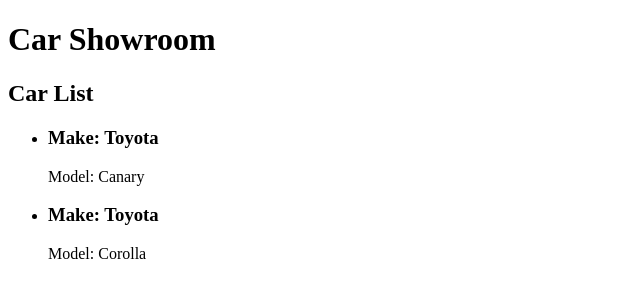
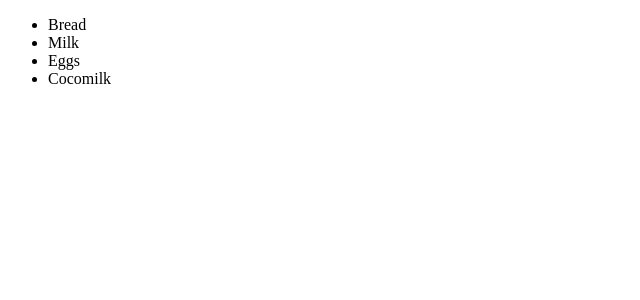
Before and after one commit to junsan24/react-project, a React (Vite) app: page / in a window 1280 px wide. Shown: the top 300 px of the page, without its empty margins (0-640 px from the left). Built offline with nearby package versions, Linux system fonts and the light colour scheme.

Commit message:
Pure Components

```diff
--- a/src/App.jsx
+++ b/src/App.jsx
@@ -1,10 +1,32 @@
-import CarList from "./components/CarList"
+const ShoppingList = ({items}) => {
+
+    const extendedItems = [
+        ...items,
+        { id: 4, name: 'Cocomilk'}
+    ]
+
+    return (
+        <ul>
+            {extendedItems.map((item) => (
+                <li key={item.id}>
+                    {item.name}
+                </li>
+            ))}
+        </ul>
+    )
+}
 
 const App = () => {
+
+    const items = [
+        { id: 1, name: 'Bread' },
+        { id: 2, name: 'Milk' },
+        { id: 3, name: 'Eggs' },
+    ]
+
     return (
         <>
-            <h1>Car Showroom</h1>
-            <CarList make="Toyota" />
+            <ShoppingList items={items} />
         </>
     )
 }
--- a/src/components/CarList.jsx
+++ /dev/null
@@ -1,27 +0,0 @@
-const CarList = ({make}) => {
-
-    const cars = [
-        { id: 1, make: 'Toyota', model: 'Canary' },
-        { id: 2, make: 'Tesla', model: 'Model 3' },
-        { id: 3, make: 'Toyota', model: 'Corolla' },
-        { id: 4, make: 'Tesla', model: 'Model S' }
-    ]
-
-    const filteredCars = cars.filter((car) => make ? car.make === make : cars)
-
-    return (
-        <>
-            <h2>Car List</h2>
-            <ul>
-                {filteredCars.map((car) => (
-                    <li key={car.id}>
-                        <h3>Make: {car.make}</h3>
-                        <p>Model: {car.model}</p>
-                    </li>
-                ))}
-            </ul>
-        </>
-    )
-}
-
-export default CarList
```
